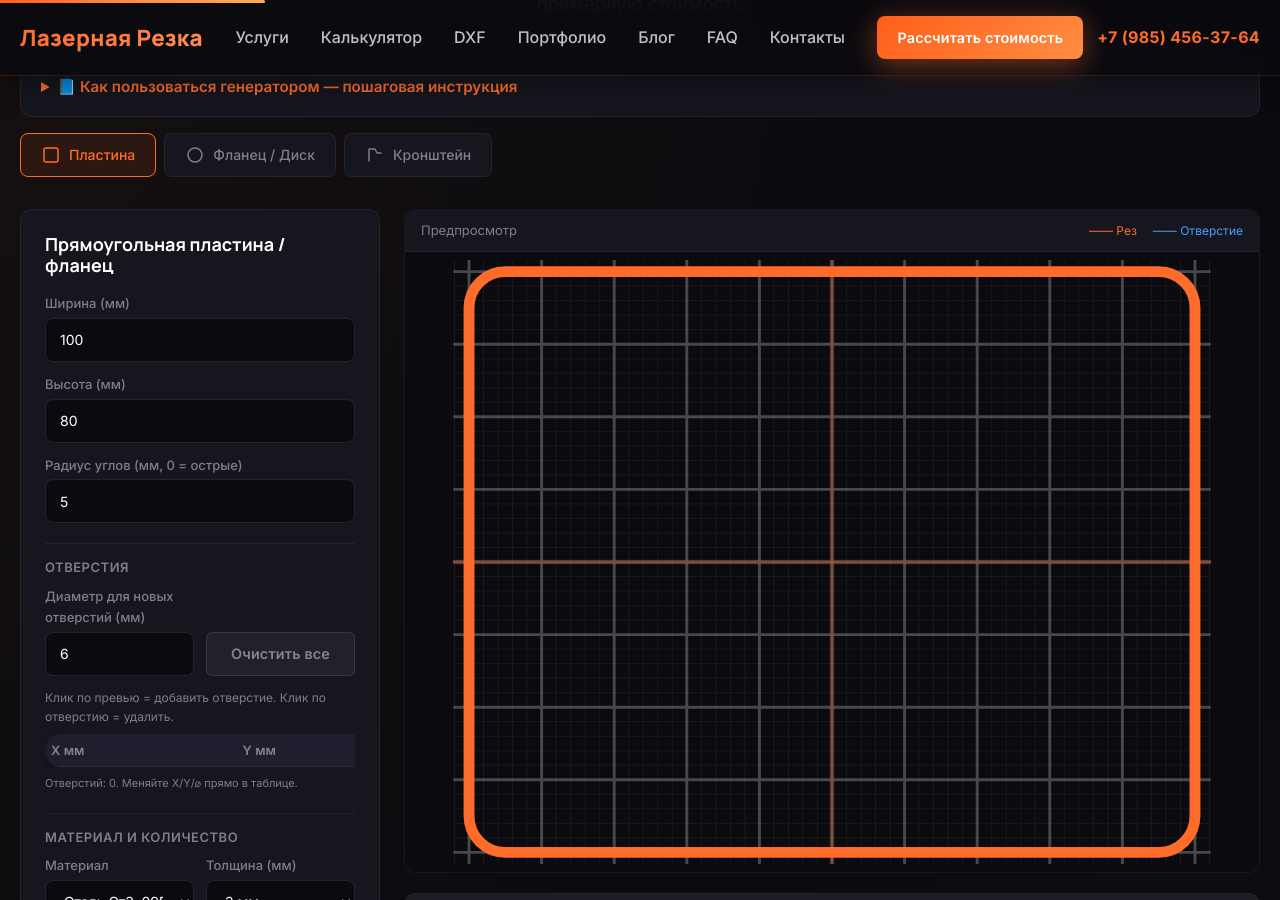
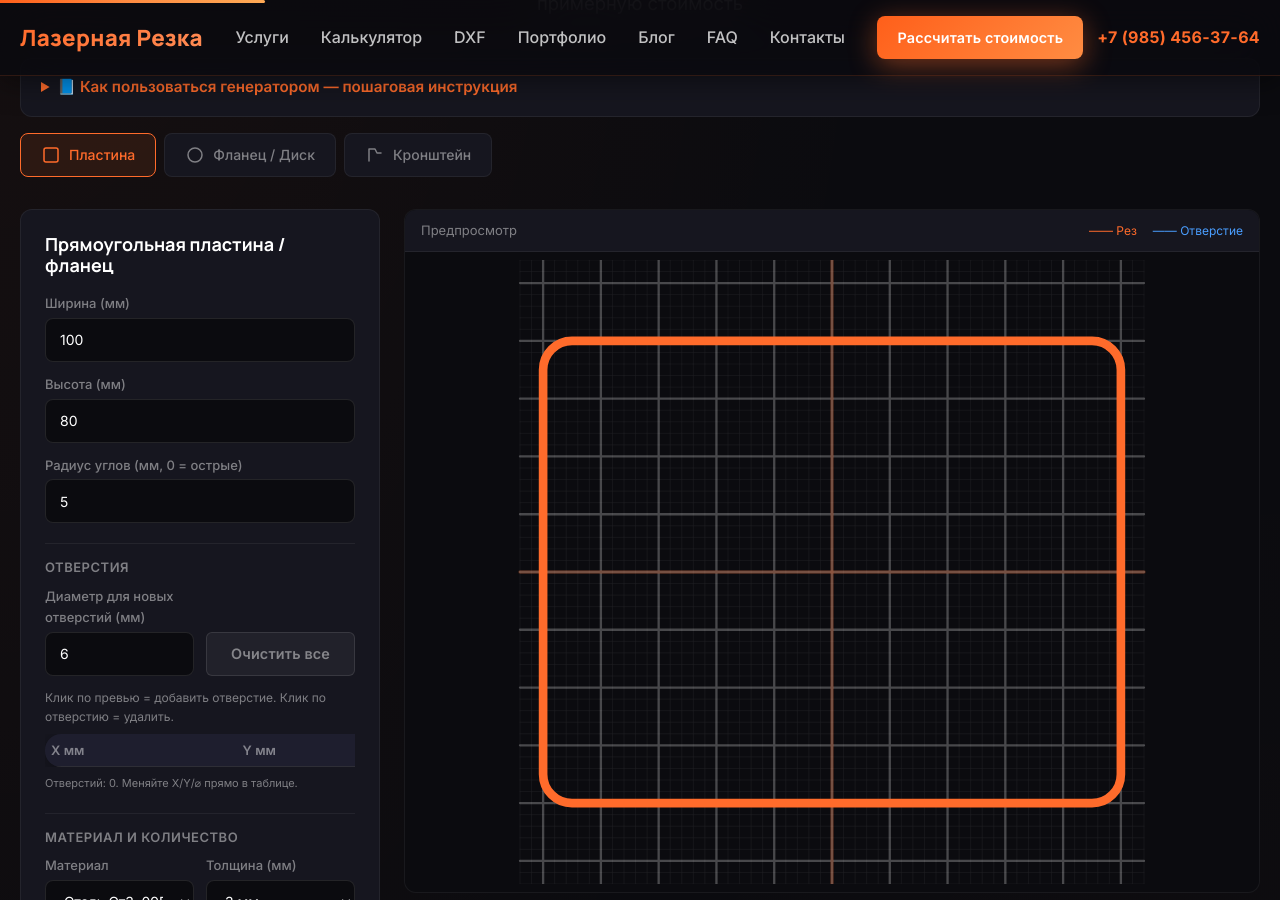
Before and after one commit to kaylas000/lazer-rezka, a Jekyll site: the page built from pages/dxf-generator.html, in a window 1280 px wide and 900 px high, scrolled down 329 px. Built offline with Jekyll 4.4.1, drawn with Linux system fonts in a browser that asks for light colours.

Commit message:
fix: десктоп — квадрат aspect-ratio 1/1 + viewBox квадратный

```diff
--- a/assets/js/dxf-generator/main.js
+++ b/assets/js/dxf-generator/main.js
@@ -216,38 +216,27 @@
   }
 
   function calcViewBox(p, shape) {
-    var m = 0.04; // 4% margin
+    var m = 0.08; // 8% margin around detail in the square
+    var size;
     if (shape === 'rectangle') {
       var w = (Number(p.width) || 100);
       var h = (Number(p.height) || 100);
-      var hw = w / 2 * (1 + m);
-      var hh = h / 2 * (1 + m);
-      return { x: -hw, y: -hh, w: hw * 2, h: hh * 2 };
+      size = Math.max(w, h) * (1 + m);
     } else if (shape === 'circle') {
-      var d = (Number(p.outerDia) || 100) / 2 * (1 + m);
-      return { x: -d, y: -d, w: d * 2, h: d * 2 };
+      size = (Number(p.outerDia) || 100) * (1 + m);
     } else if (shape === 'bracket') {
       var type = p.bracketType || 'L';
       var t = Number(p.thickness) || 3;
       if (type === 'L') {
-        var l1 = (Number(p.leg1) || 50) + t;
-        var l2 = (Number(p.leg2) || 50) + t;
-        var x0 = -t - l1 * m;
-        var y0 = -t - l2 * m;
-        return { x: x0, y: y0, w: l1 * (1 + m * 2) + t, h: l2 * (1 + m * 2) + t };
-      } else if (type === 'P') {
-        var bw = (Number(p.width) || 60);
-        var bh = (Number(p.height) || 40);
-        var hbw = bw / 2 * (1 + m);
-        return { x: -hbw, y: -bh * m, w: hbw * 2, h: bh * (1 + m * 2) };
+        size = Math.max((Number(p.leg1) || 50) + t, (Number(p.leg2) || 50) + t) * (1 + m);
       } else {
-        var zw = (Number(p.width) || 50);
-        var zh = (Number(p.height) || 40);
-        var tf = Number(p.topFlange) || 15;
-        return { x: -zw * m, y: -zh * m, w: zw * (1 + m * 2), h: zh * (1 + m * 2) };
+        size = Math.max((Number(p.width) || 60), (Number(p.height) || 40)) * (1 + m);
       }
+    } else {
+      size = 110;
     }
-    return { x: -52, y: -52, w: 104, h: 104 };
+    var half = size / 2;
+    return { x: -half, y: -half, w: size, h: size };
   }
 
   function updatePrice() {
--- a/pages/dxf-generator.html
+++ b/pages/dxf-generator.html
@@ -393,9 +393,22 @@ head_extra: ""
     grid-template-columns: 360px 1fr;
     gap: 24px;
   }
-  .dxf-preview-svg { min-height: 0; height: calc(100vh - 280px); }
+  .dxf-generator-section { padding: 8px 0 32px; }
+  .dxf-preview-svg {
+    aspect-ratio: 1 / 1;
+    width: 100%;
+    height: auto;
+    max-height: calc(100vh - 260px);
+    display: flex;
+    align-items: center;
+    justify-content: center;
+    padding: 8px;
+  }
+  .dxf-preview-svg svg {
+    width: 100%;
+    height: 100%;
+  }
   .dxf-result-panel { position: static; }
-  .dxf-generator-section { padding: 8px 0 32px; }
 }
 
 /* --- Tabs --- */
```
